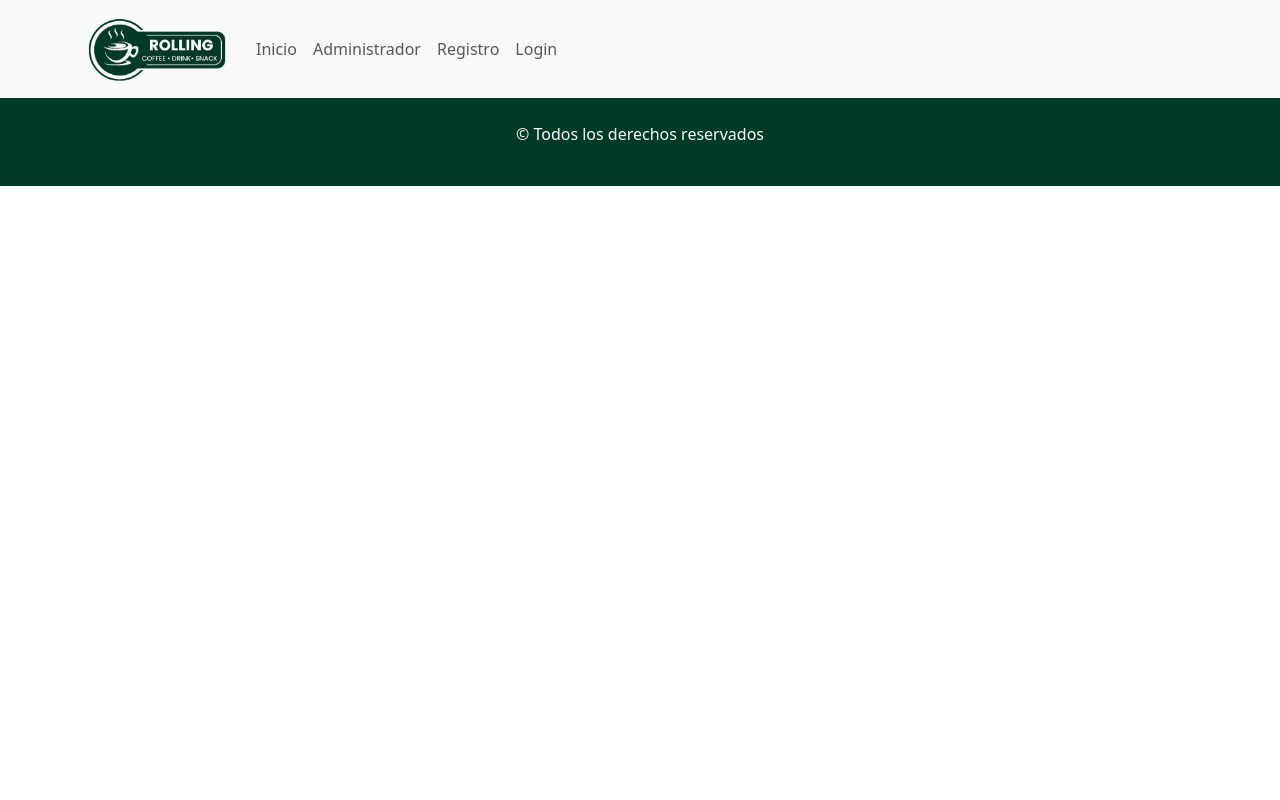
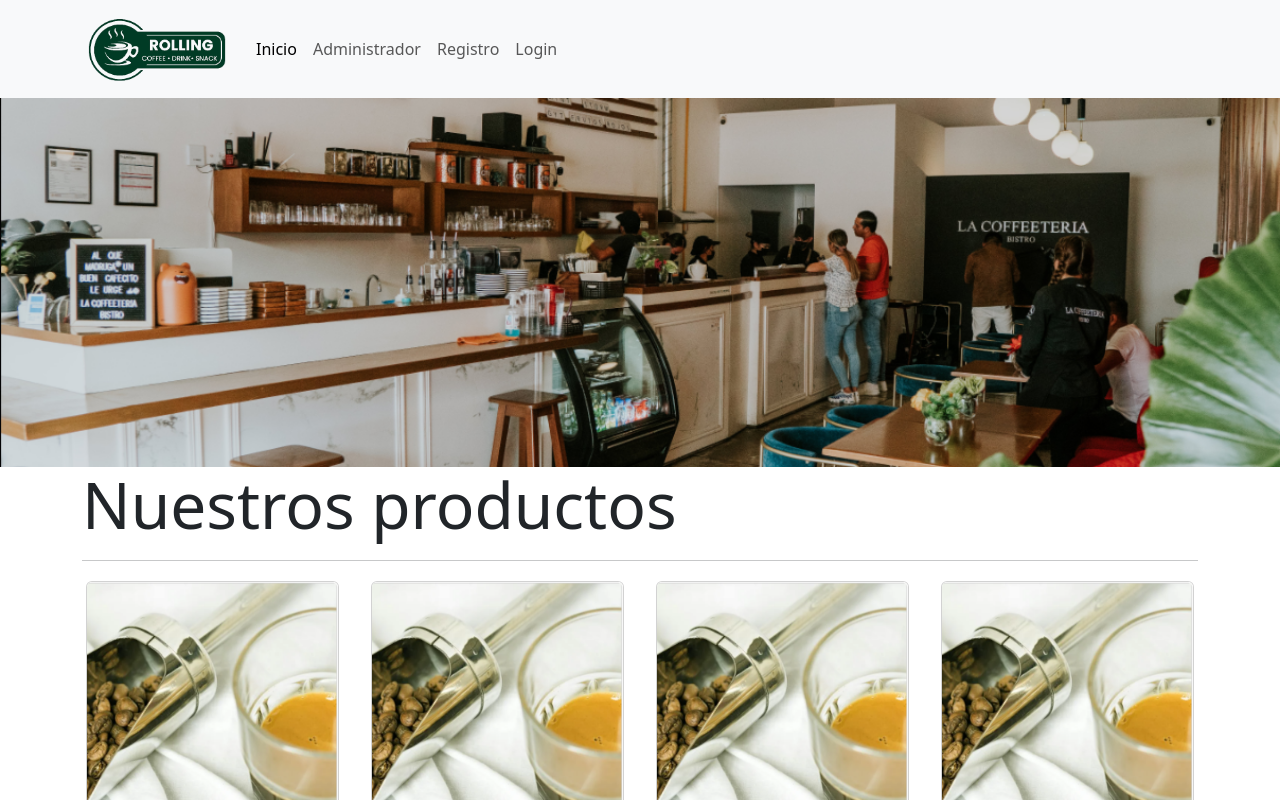
Before and after one commit to shiruiz2208/rollingCoffe, a React (Vite) app: page / in a window 1280 px wide. Shown: the top 800 px of the page. Built offline with nearby package versions, Linux system fonts and the light colour scheme.

Commit message:
"Correcion de las rutas correspondientes al componente menu"

```diff
--- a/src/App.jsx
+++ b/src/App.jsx
@@ -1,11 +1,10 @@
+import "./App.css";
 import 'bootstrap/dist/css/bootstrap.min.css';
-import "./App.css";
 import Footer from './components/common/Footer';
 import Menu from './components/common/Menu';
-//import Administrador from './components/pages/Administrador';
 import Inicio from './components/pages/Inicio';
 import Error404 from './components/pages/Error404';
-import { BrowserRouter, Routes,Route } from 'react-router-dom';
+import { BrowserRouter, Routes, Route } from 'react-router-dom';
 import Administrador from './components/pages/Administrador';
 
 function App() {
@@ -13,13 +12,13 @@ function App() {
   //path ---dominio---www.rollingCoffe.com/---path
   return (
    <BrowserRouter>
-   <Menu></Menu>
-<Routes>
-  <Route exact path='/' elements ={<Inicio></Inicio>}></Route>
-  <Route exact path='/administrador' elements ={<Administrador></Administrador>}></Route>
-  <Route path='*' element={<Error404></Error404>}></Route>
-</Routes>
-<Footer></Footer>
+    <Menu></Menu>
+    <Routes>
+      <Route path="/" element={<Inicio></Inicio>}></Route>
+      <Route path="/administrador" element={<Administrador></Administrador>}></Route>
+      <Route path="*" element={<Error404></Error404>}></Route>
+    </Routes>
+    <Footer></Footer>
    </BrowserRouter>
   )
 }
--- a/src/components/common/Menu.jsx
+++ b/src/components/common/Menu.jsx
@@ -11,7 +11,7 @@ const Menu = () => {
      <Navbar.Toggle aria-controls="basic-navbar-nav" />
      <Navbar.Collapse id="basic-navbar-nav">
      <Nav className="me-auto">
-     <Nav.Link end to ='/' className='nav-link'>Inicio</Nav.Link>
+     <NavLink end to ='/' className='nav-link'>Inicio</NavLink>
      <NavLink end to='/administrador' className='nav-link'>Administrador</NavLink>
      <NavLink end to='/registro' className='nav-link'> Registro </NavLink>
      <Nav.Link end to='/login' className='nav-link'>Login</Nav.Link>
```
Also changed, not shown: src/components/pages/Inicio.jsx (+6 -7 lines).
